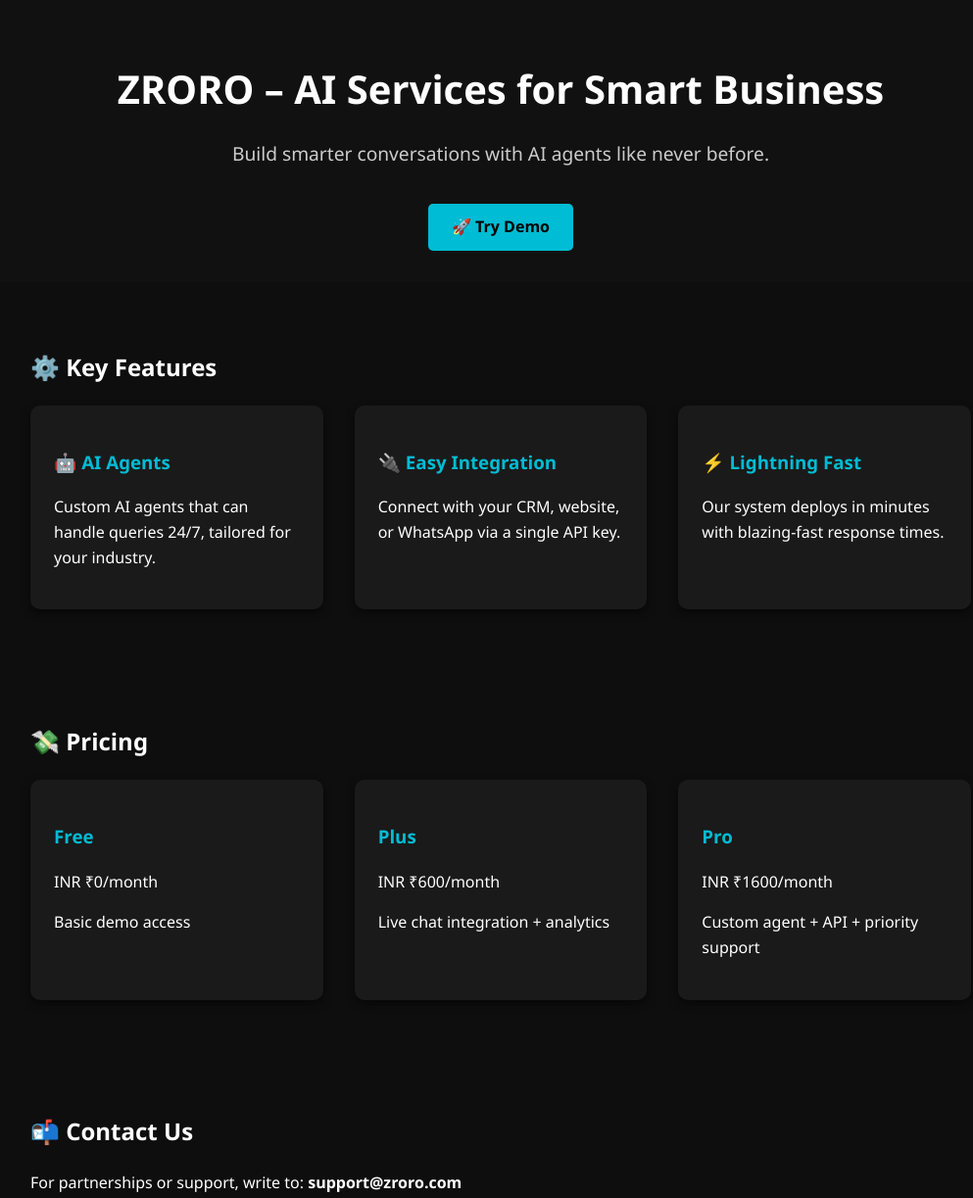
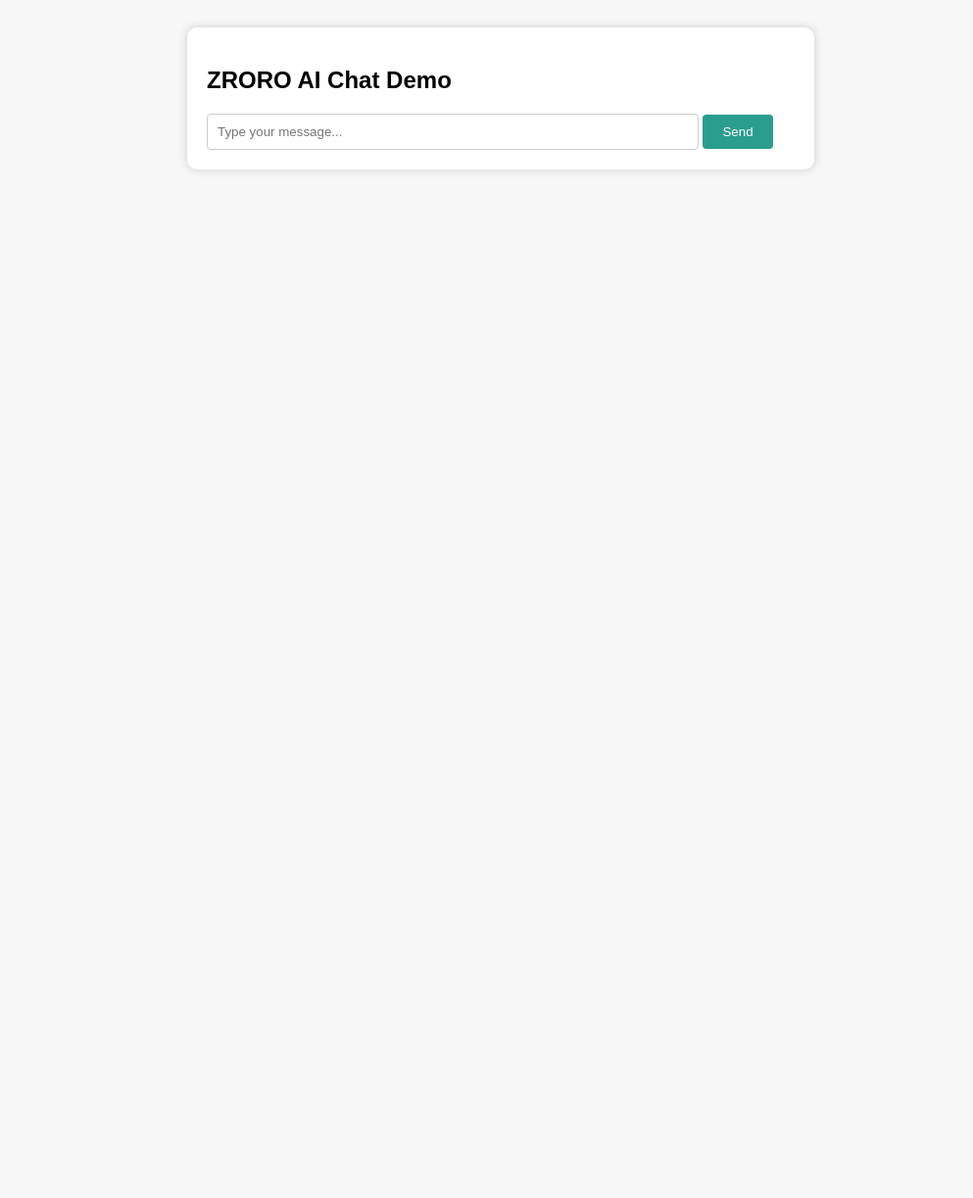
Before and after one commit to pa8406949/zroro.com, a plain HTML site: page index.html in a window 1280 px wide. Shown: the top 1223 px of the page at 98% size, without its empty margins (129-1122 px from the left). After the commit the page ends 800 px from the top, so only its background shows below. Drawn offline with Linux system fonts and the light colour scheme.

Commit message:
Update index.html

```diff
--- a/index.html
+++ b/index.html
@@ -1,124 +1,51 @@
 <!DOCTYPE html>
-<html lang="en">
+<html>
 <head>
-  <meta charset="UTF-8" />
-  <meta name="viewport" content="width=device-width, initial-scale=1.0"/>
-  <title>ZRORO – AI Services</title>
+  <title>ZRORO AI Chat Demo</title>
   <style>
-    body {
-      font-family: 'Segoe UI', sans-serif;
-      margin: 0;
-      padding: 0;
-      background: #0e0e0e;
-      color: #fff;
-      line-height: 1.6;
-    }
-    header {
-      padding: 2rem;
-      text-align: center;
-      background: #111;
-    }
-    header h1 {
-      font-size: 2.5rem;
-      margin-bottom: 0.5rem;
-    }
-    header p {
-      font-size: 1.2rem;
-      color: #ccc;
-    }
-    .btn {
-      display: inline-block;
-      margin-top: 1rem;
-      padding: 0.7rem 1.5rem;
-      background: #00bcd4;
-      color: #000;
-      border: none;
-      border-radius: 5px;
-      text-decoration: none;
-      font-weight: bold;
-    }
-    section {
-      padding: 3rem 2rem;
-      max-width: 960px;
-      margin: auto;
-    }
-    .features, .pricing {
-      display: grid;
-      gap: 2rem;
-      grid-template-columns: repeat(auto-fit, minmax(250px, 1fr));
-    }
-    .card {
-      background: #1a1a1a;
-      padding: 1.5rem;
-      border-radius: 10px;
-      box-shadow: 0 4px 8px rgba(0,0,0,0.5);
-    }
-    .card h3 {
-      color: #00bcd4;
-    }
-    footer {
-      text-align: center;
-      padding: 2rem;
-      font-size: 0.9rem;
-      color: #888;
-    }
+    body { font-family: Arial, sans-serif; background: #f7f7f7; padding: 20px; }
+    .chat-box { max-width: 600px; margin: auto; background: white; padding: 20px; border-radius: 10px; box-shadow: 0 0 10px #ccc; }
+    .message { margin-bottom: 10px; }
+    .user { font-weight: bold; color: #2a9d8f; }
+    .bot { font-weight: bold; color: #264653; }
+    input[type="text"] { width: 80%; padding: 10px; border: 1px solid #ccc; border-radius: 4px; }
+    button { padding: 10px 20px; background: #2a9d8f; color: white; border: none; border-radius: 4px; cursor: pointer; }
+    button:hover { background: #21867a; }
   </style>
 </head>
 <body>
 
-  <header>
-    <h1>ZRORO – AI Services for Smart Business</h1>
-    <p>Build smarter conversations with AI agents like never before.</p>
-    <a href="./demo" class="btn">🚀 Try Demo</a>
-  </header>
+<div class="chat-box">
+  <h2>ZRORO AI Chat Demo</h2>
+  <div id="chat"></div>
+  <input type="text" id="userInput" placeholder="Type your message..." />
+  <button onclick="sendMessage()">Send</button>
+</div>
 
-  <section>
-    <h2>⚙️ Key Features</h2>
-    <div class="features">
-      <div class="card">
-        <h3>🤖 AI Agents</h3>
-        <p>Custom AI agents that can handle queries 24/7, tailored for your industry.</p>
-      </div>
-      <div class="card">
-        <h3>🔌 Easy Integration</h3>
-        <p>Connect with your CRM, website, or WhatsApp via a single API key.</p>
-      </div>
-      <div class="card">
-        <h3>⚡ Lightning Fast</h3>
-        <p>Our system deploys in minutes with blazing-fast response times.</p>
-      </div>
-    </div>
-  </section>
+<script>
+  function sendMessage() {
+    const input = document.getElementById('userInput');
+    const userText = input.value.trim();
+    if (userText === '') return;
 
-  <section>
-    <h2>💸 Pricing</h2>
-    <div class="pricing">
-      <div class="card">
-        <h3>Free</h3>
-        <p>INR ₹0/month</p>
-        <p>Basic demo access</p>
-      </div>
-      <div class="card">
-        <h3>Plus</h3>
-        <p>INR ₹600/month</p>
-        <p>Live chat integration + analytics</p>
-      </div>
-      <div class="card">
-        <h3>Pro</h3>
-        <p>INR ₹1600/month</p>
-        <p>Custom agent + API + priority support</p>
-      </div>
-    </div>
-  </section>
+    const chat = document.getElementById('chat');
+    chat.innerHTML += `<div class="message user">You: ${userText}</div>`;
 
-  <section>
-    <h2>📬 Contact Us</h2>
-    <p>For partnerships or support, write to: <strong>support@zroro.com</strong></p>
-  </section>
+    // Mock AI logic
+    let botReply = "This is a demo response from ZRORO AI.";
+    const lowerText = userText.toLowerCase();
 
-  <footer>
-    © 2025 ZRORO. All rights reserved.
-  </footer>
+    if (lowerText.includes("pm of uk")) {
+      botReply = "The Prime Minister of the UK is Rishi Sunak.";
+    } else if (lowerText.includes("ceo of google")) {
+      botReply = "The CEO of Google is Sundar Pichai.";
+    }
+
+    chat.innerHTML += `<div class="message bot">ZRORO: ${botReply}</div>`;
+    input.value = "";
+    chat.scrollTop = chat.scrollHeight;
+  }
+</script>
 
 </body>
 </html>
```
